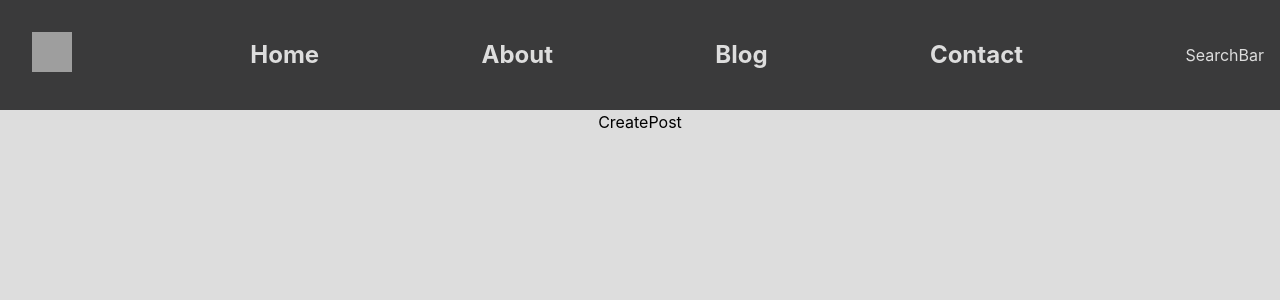
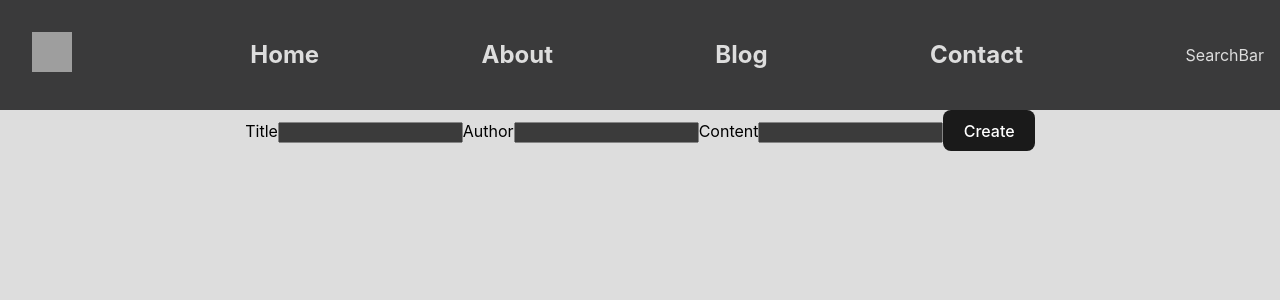
Before and after one commit to iamdanie/alto-cms-blog, a React (Vite) app: page /new in a window 1280 px wide. Shown: the top 300 px of the page. Built offline with nearby package versions, Linux system fonts and the light colour scheme; grey boxes are pictures that could not be loaded.

Commit message:
feat: #7 WIP - creates blog post

```diff
--- a/src/store/index.ts
+++ b/src/store/index.ts
@@ -13,7 +13,13 @@ function setItem(key: string, value: any) {
     return
   }
 
-  localStorage.setItem(key, value?.toString())
+  try {
+    localStorage.setItem(key, JSON.stringify(value))
+
+    return value
+  } catch (e: unknown) {
+    return null
+  }
 }
 
 export { getItem, setItem }
--- a/src/store/post.ts
+++ b/src/store/post.ts
@@ -1,10 +1,29 @@
 import { getItem, setItem } from '.'
-import { Post } from '../types/Post'
+import { CreatePost, Post } from '../types/Post'
 
-function createPost(post: Post) {
-  const posts = getItem('posts')
+function createPost(post: CreatePost) {
+  const posts: Post[] = getItem('posts') || []
+  const lastItem = posts[posts.length - 1]
+  let id: number = 1
 
-  setItem('posts', [...posts, post])
+  if (lastItem) {
+    id = lastItem.id + 1
+  }
+
+  const newPost = {
+    ...post,
+    id,
+    active: true,
+    createdAt: new Date().toISOString()
+  }
+
+  const created = setItem('posts', [...posts, newPost])
+
+  if (!created) {
+    return null
+  }
+
+  return newPost
 }
 
 export { createPost }
--- a/src/views/CreatePost.tsx
+++ b/src/views/CreatePost.tsx
@@ -1,7 +1,42 @@
 import React from 'react'
+import { useNavigate } from 'react-router-dom'
+import { createPost } from '../store/post'
+import type { CreatePost as CreatePostType, Post } from '../types/Post'
 
 function CreatePost(): React.ReactElement<{}> {
-  return <>CreatePost</>
+  const navigate = useNavigate()
+  const [title, setTitle] = React.useState<string>('')
+  const [author, setAuthor] = React.useState<string>('')
+  const [content, setContent] = React.useState<string>('')
+
+  const handleCreate = () => {
+    const post: CreatePostType = {
+      title,
+      author,
+      content
+    }
+
+    const created: Post | null = createPost(post)
+
+    if (created) {
+      const { id } = created
+
+      navigate(`/post/${id}`)
+    }
+  }
+
+  // ToDo: Styles and Escape HTML from content
+  return (
+    <div>
+      <label htmlFor="title">Title</label>
+      <input id="title" name="title" type="text" value={title ?? ''} onChange={({ target: { value } }) => setTitle(value)} />
+      <label htmlFor="author">Author</label>
+      <input id="author" name="author" type="text" value={author ?? ''} onChange={({ target: { value } }) => setAuthor(value)} />
+      <label htmlFor="content">Content</label>
+      <input id="content" name="content" type="textarea" width={90} height={90} value={content ?? ''} onChange={({ target: { value } }) => setContent(value)} />
+      <button id='create-post-btn' name='create-post-btn' type='button' onClick={handleCreate}>Create</button>
+    </div>
+  )
 }
 
 export default CreatePost
```
Also changed, not shown: src/types/Post.ts (+7 -0 lines).
